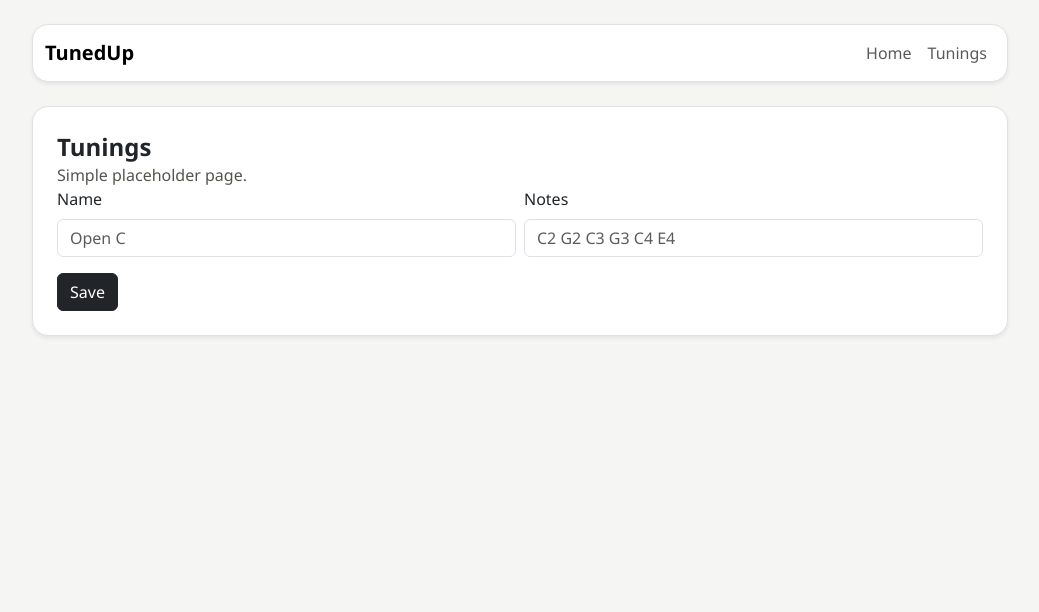
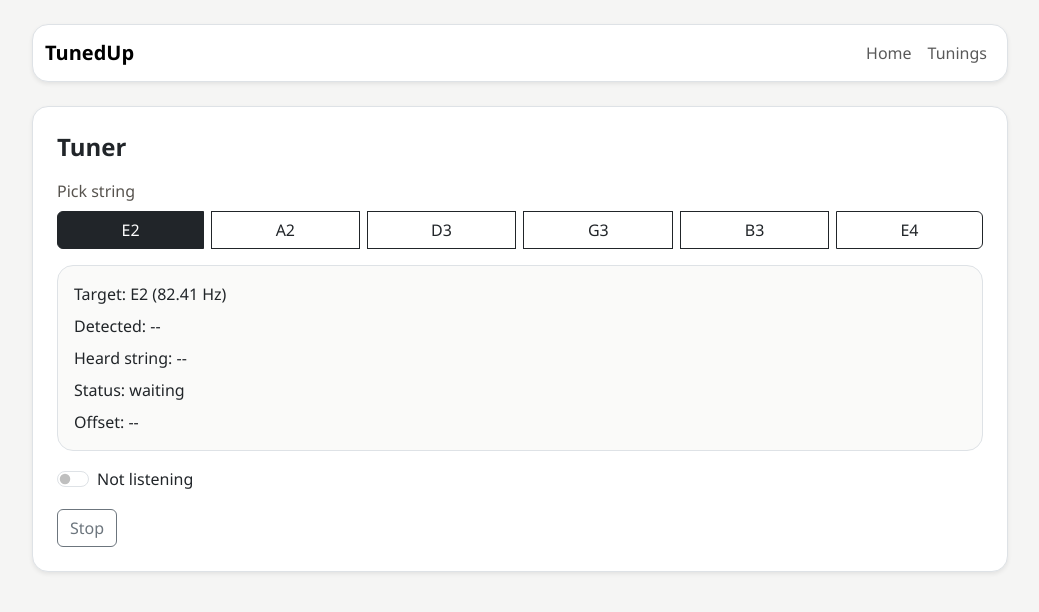
Before and after one commit to CS571-S26/p169, a Next.js app: page /p169/tunings in a window 1280 px wide. Shown: the top 612 px of the page, without its empty margins (120-1159 px from the left). Built offline with nearby package versions, Linux system fonts and the light colour scheme.

Commit message:
Tuning implementation 1 check

```diff
--- a/app/tunings/page.jsx
+++ b/app/tunings/page.jsx
@@ -1,25 +1,210 @@
 'use client'
 
-import { Button, Form } from 'react-bootstrap'
+import { useMemo, useRef, useState } from 'react'
+import { Button, ButtonGroup, Form } from 'react-bootstrap'
+
+const STRINGS = [
+    { name: 'E2', hz: 82.41 },
+    { name: 'A2', hz: 110.0 },
+    { name: 'D3', hz: 146.83 },
+    { name: 'G3', hz: 196.0 },
+    { name: 'B3', hz: 246.94 },
+    { name: 'E4', hz: 329.63 },
+]
+
+function centsOff(current, target) {
+    return 1200 * Math.log2(current / target)
+}
+
+function autoCorrelate(buffer, sampleRate) {
+    let rms = 0
+    for (let i = 0; i < buffer.length; i += 1) {
+        rms += buffer[i] * buffer[i]
+    }
+    rms = Math.sqrt(rms / buffer.length)
+    if (rms < 0.01) {
+        return null
+    }
+
+    const size = buffer.length
+    let best = -1
+    let bestCorr = 0
+    for (let offset = 8; offset < size / 2; offset += 1) {
+        let diff = 0
+        for (let i = 0; i < size - offset; i += 1) {
+            diff += Math.abs(buffer[i] - buffer[i + offset])
+        }
+        const corr = 1 - diff / (size - offset)
+        if (corr > bestCorr) {
+            bestCorr = corr
+            best = offset
+        }
+    }
+
+    if (best < 0 || bestCorr < 0.85) {
+        return null
+    }
+
+    const hz = sampleRate / best
+    if (!Number.isFinite(hz) || hz < 50 || hz > 1200) {
+        return null
+    }
+
+    return hz
+}
 
 export default function TuningsPage() {
+    const [targetIndex, setTargetIndex] = useState(0)
+    const [isListening, setIsListening] = useState(false)
+    const [detectedHz, setDetectedHz] = useState(null)
+    const [error, setError] = useState('')
+
+    const contextRef = useRef(null)
+    const streamRef = useRef(null)
+    const analyserRef = useRef(null)
+    const rafRef = useRef(null)
+
+    const target = STRINGS[targetIndex]
+
+    const cents = useMemo(() => {
+        if (!detectedHz) {
+            return null
+        }
+        return centsOff(detectedHz, target.hz)
+    }, [detectedHz, target.hz])
+
+    const heardString = useMemo(() => {
+        if (!detectedHz) {
+            return null
+        }
+
+        let best = null
+        for (const item of STRINGS) {
+            const diff = Math.abs(centsOff(detectedHz, item.hz))
+            if (!best || diff < best.diff) {
+                best = { ...item, diff }
+            }
+        }
+
+        return best
+    }, [detectedHz])
+
+    const tuneStatus = useMemo(() => {
+        if (cents === null) {
+            return 'waiting'
+        }
+        if (Math.abs(cents) <= 5) {
+            return 'in tune'
+        }
+        return cents > 0 ? 'too high' : 'too low'
+    }, [cents])
+
+    const stop = () => {
+        if (rafRef.current) {
+            cancelAnimationFrame(rafRef.current)
+            rafRef.current = null
+        }
+        if (streamRef.current) {
+            streamRef.current.getTracks().forEach((track) => track.stop())
+            streamRef.current = null
+        }
+        if (contextRef.current) {
+            contextRef.current.close()
+            contextRef.current = null
+        }
+        analyserRef.current = null
+        setIsListening(false)
+    }
+
+    const sample = () => {
+        const analyser = analyserRef.current
+        const ctx = contextRef.current
+        if (!analyser || !ctx) {
+            return
+        }
+
+        const buffer = new Float32Array(analyser.fftSize)
+        analyser.getFloatTimeDomainData(buffer)
+        const hz = autoCorrelate(buffer, ctx.sampleRate)
+        setDetectedHz(hz)
+
+        rafRef.current = requestAnimationFrame(sample)
+    }
+
+    const start = async () => {
+        setError('')
+        try {
+            const stream = await navigator.mediaDevices.getUserMedia({ audio: true })
+            const AudioContextClass = window.AudioContext || window.webkitAudioContext
+            if (!AudioContextClass) {
+                setError('Audio not supported')
+                return
+            }
+
+            const ctx = new AudioContextClass()
+            const source = ctx.createMediaStreamSource(stream)
+            const analyser = ctx.createAnalyser()
+            analyser.fftSize = 2048
+            source.connect(analyser)
+
+            streamRef.current = stream
+            contextRef.current = ctx
+            analyserRef.current = analyser
+            setIsListening(true)
+            sample()
+        } catch {
+            setError('Could not use microphone')
+        }
+    }
+
     return (
-        <section className="rounded-4 border border-stone-300 bg-white p-4 shadow-sm">
-            <h1 className="text-2xl font-semibold">Tunings</h1>
-            <p className="text-stone-600">Simple placeholder page.</p>
-            <Form className="grid gap-2 md:grid-cols-2">
-                <Form.Group>
-                    <Form.Label>Name</Form.Label>
-                    <Form.Control placeholder="Open C" />
-                </Form.Group>
-                <Form.Group>
-                    <Form.Label>Notes</Form.Label>
-                    <Form.Control placeholder="C2 G2 C3 G3 C4 E4" />
-                </Form.Group>
-            </Form>
-            <Button className="mt-3" variant="dark">
-                Save
-            </Button>
+        <section className="rounded-4 border border-stone-300 bg-white p-4 shadow-sm grid gap-3">
+            <h1 className="text-2xl font-semibold">Tuner</h1>
+
+            <div>
+                <p className="mb-2 text-stone-600">Pick string</p>
+                <ButtonGroup className="flex flex-wrap gap-2">
+                    {STRINGS.map((item, index) => (
+                        <Button
+                            key={item.name}
+                            variant={index === targetIndex ? 'dark' : 'outline-dark'}
+                            onClick={() => setTargetIndex(index)}
+                        >
+                            {item.name}
+                        </Button>
+                    ))}
+                </ButtonGroup>
+            </div>
+
+            <div className="grid gap-2 rounded-4 border border-stone-200 bg-stone-50 p-3">
+                <div>Target: {target.name} ({target.hz.toFixed(2)} Hz)</div>
+                <div>Detected: {detectedHz ? `${detectedHz.toFixed(2)} Hz` : '--'}</div>
+                <div>Heard string: {heardString ? heardString.name : '--'}</div>
+                <div>Status: {tuneStatus}</div>
+                <div>Offset: {cents === null ? '--' : `${cents.toFixed(1)} cents`}</div>
+            </div>
+
+            <Form.Check
+                type="switch"
+                id="listen-switch"
+                label={isListening ? 'Listening' : 'Not listening'}
+                checked={isListening}
+                onChange={(event) => {
+                    if (event.target.checked) {
+                        start()
+                    } else {
+                        stop()
+                    }
+                }}
+            />
+
+            {error ? <p className="text-danger mb-0">{error}</p> : null}
+
+            <div>
+                <Button variant="outline-secondary" onClick={stop}>
+                    Stop
+                </Button>
+            </div>
         </section>
     )
 }
```
